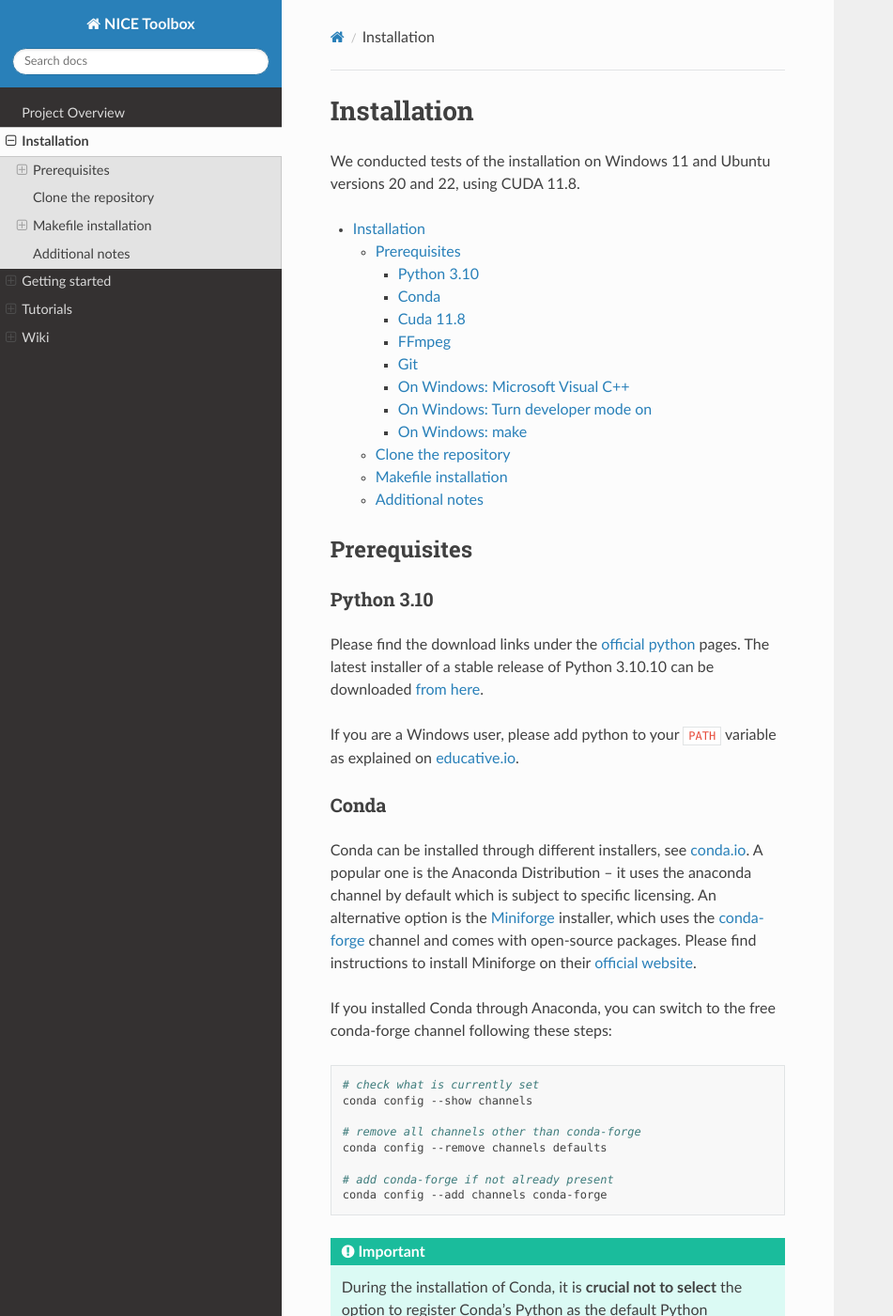
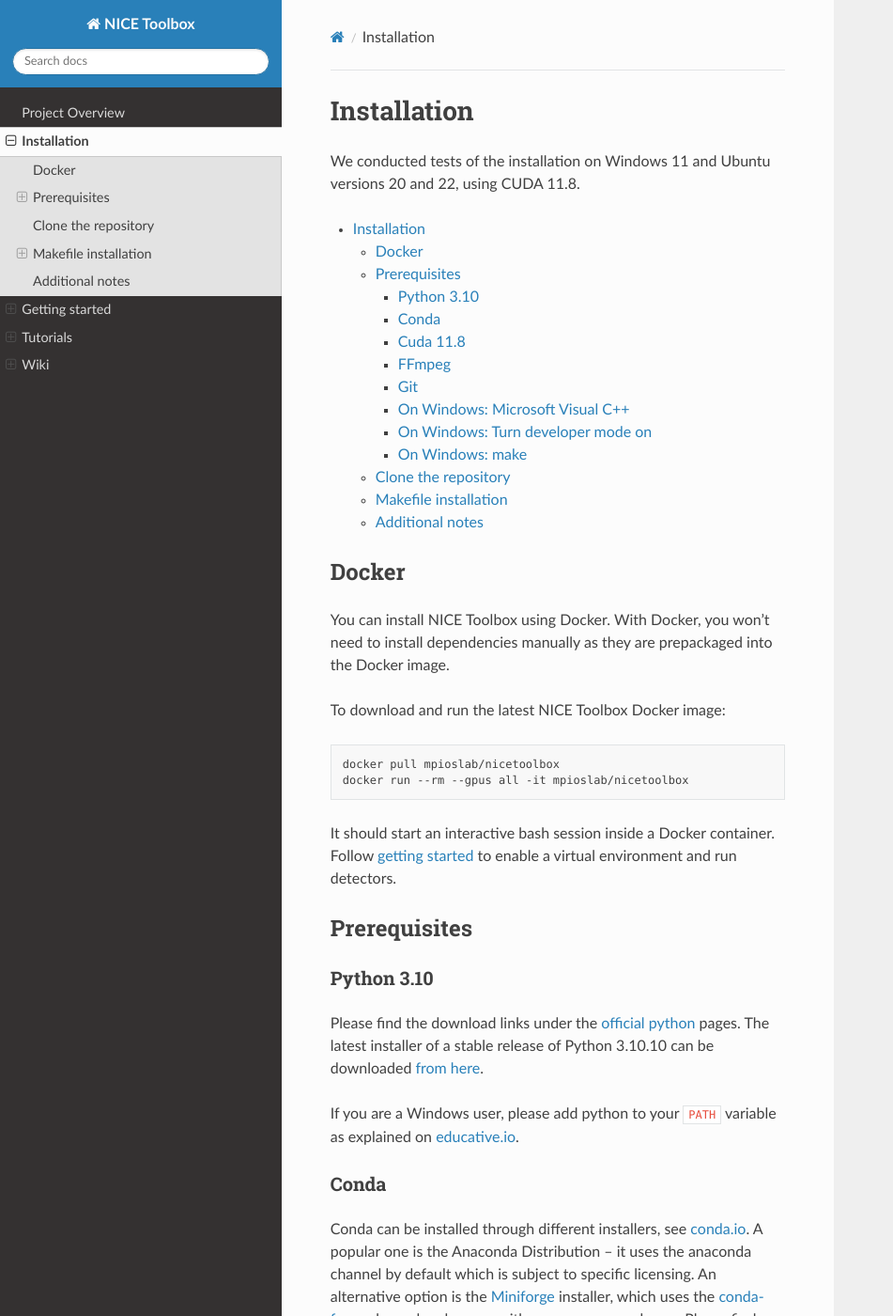
Before and after one commit to OSLabTools/nicetoolbox, a Sphinx documentation site: the page built from docs/installation.md, in a window 1280 px wide and 1400 px high. Shown: the whole window at 94% size, without its empty margins (0-951 px from the left). Built offline with Sphinx 7.4.7 and the Read the Docs theme 3.1.0, drawn with Linux system fonts in a browser that asks for light colours; pages that are not in the unit, such as notebooks, are missing from menus.

Commit message:
Docker support

````diff
--- a/docs/installation.md
+++ b/docs/installation.md
@@ -4,6 +4,7 @@
 
 <!-- TOC -->
 - [Installation](#installation)
+  - [Docker](#docker)
   - [Prerequisites](#prerequisites)
     - [Python 3.10](#python-310)
     - [Conda](#conda)
@@ -17,6 +18,19 @@
   - [Makefile installation](#makefile-installation)
   - [Additional notes](#additional-notes)
 <!-- TOC -->
+
+## Docker
+
+You can install NICE Toolbox using Docker. With Docker, you won't need to install dependencies manually as they are prepackaged into the Docker image.
+
+To download and run the latest NICE Toolbox Docker image:
+
+```shell
+docker pull mpioslab/nicetoolbox
+docker run --rm --gpus all -it mpioslab/nicetoolbox
+```
+
+It should start an interactive bash session inside a Docker container.  Follow [getting started](https://nicetoolbox.readthedocs.io/en/stable/getting_started.html) to enable a virtual environment and run detectors.
 
 ## Prerequisites
 
````
Also changed, not shown: 3 other files.
